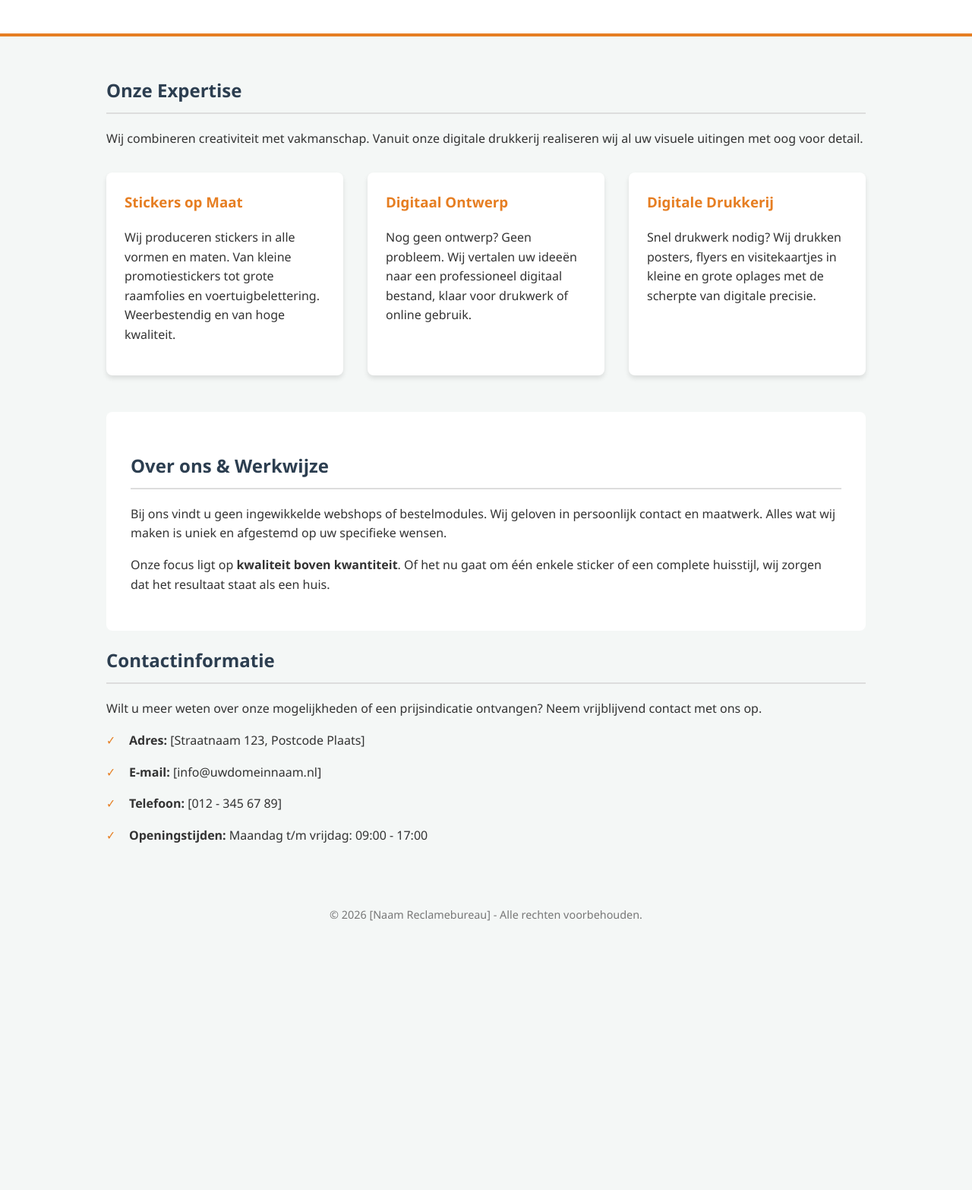
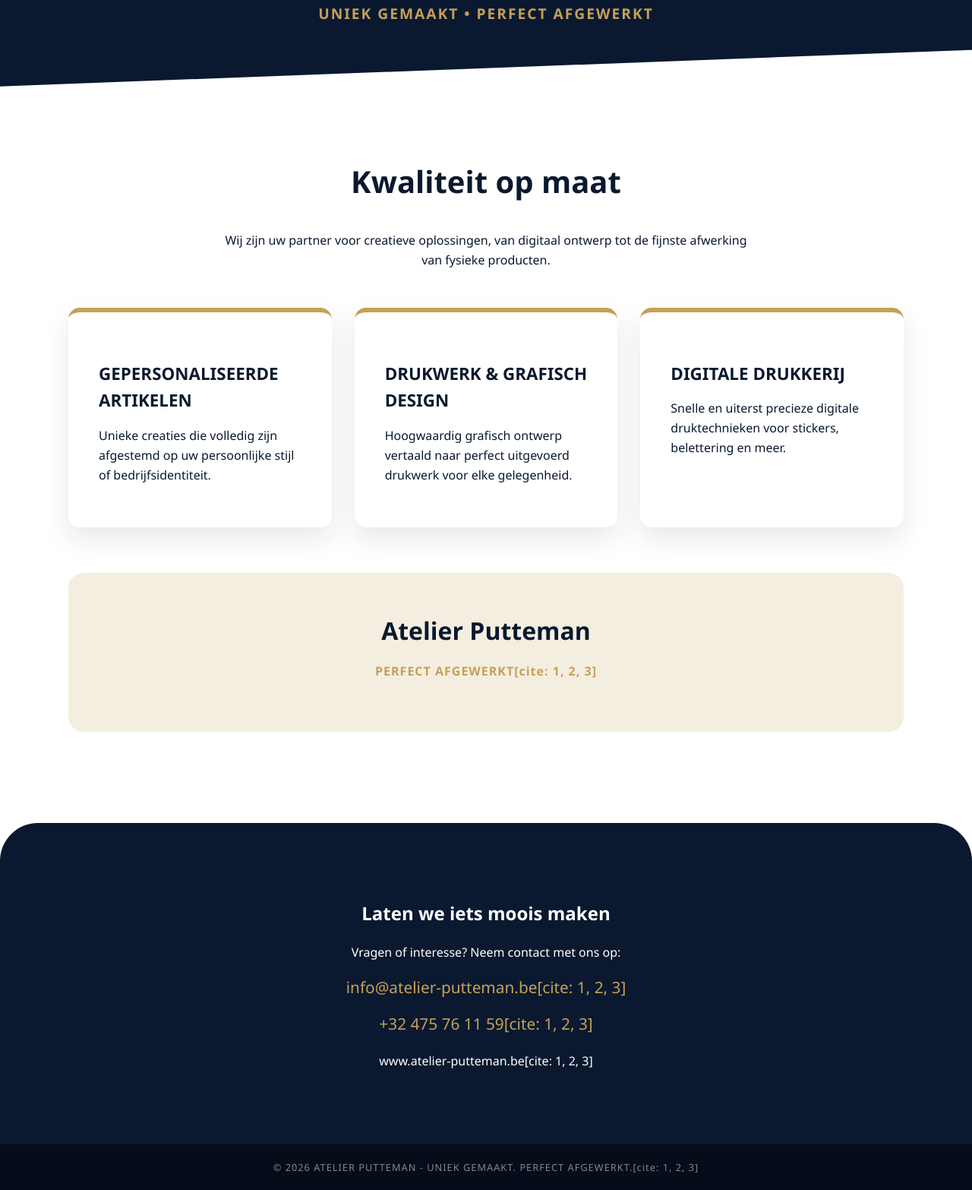
Before and after one commit to SPAGENCYBE/website, a plain HTML site: page index.html in a window 1280 px wide. Shown: the part 206-1772 px from the top of the page at 76% size. Before the commit the page ends 1453 px from the top, so only its background shows below. Drawn offline with Linux system fonts and the light colour scheme.

Commit message:
Add files via upload

```diff
--- a/index.html
+++ b/index.html
@@ -3,156 +3,189 @@
 <head>
     <meta charset="UTF-8">
     <meta name="viewport" content="width=device-width, initial-scale=1.0">
-    <title>Uw Reclamebureau | Stickers, Ontwerp & Drukkerij</title>
+    <title>Atelier Putteman | Uniek Gemaakt</title>
     <style>
-        /* Basis Instellingen */
+        /* Kleurenpalet gebaseerd op visitekaartje */
         :root {
-            --primary-color: #2c3e50; /* Donkerblauw/grijs - zakelijk */
-            --accent-color: #e67e22;  /* Oranje - voor actie/stickers */
-            --light-bg: #f4f7f6;
-            --text-color: #333;
+            --navy: #0a192f;       /* Diep donkerblauw */
+            --gold: #c5a059;       /* Elegant goud/beige */
+            --soft-gold: #f4eee0;  /* Lichte achtergrondvariant */
+            --white: #ffffff;
         }
 
         body {
-            font-family: 'Segoe UI', Tahoma, Geneva, Verdana, sans-serif;
-            line-height: 1.6;
-            color: var(--text-color);
+            font-family: 'Segoe UI', Roboto, Helvetica, Arial, sans-serif;
             margin: 0;
             padding: 0;
-            background-color: var(--light-bg);
+            color: var(--navy);
+            background-color: var(--white);
+            line-height: 1.6;
         }
 
+        /* Hero Sectie met schuine lijn */
         header {
-            background: white;
-            padding: 2rem 1rem;
+            background: var(--navy);
+            color: var(--white);
+            padding: 80px 20px;
             text-align: center;
-            border-bottom: 4px solid var(--accent-color);
+            clip-path: polygon(0 0, 100% 0, 100% 85%, 0% 100%);
+            position: relative;
+        }
+
+        .logo-img {
+            max-width: 280px;
+            height: auto;
+            filter: drop-shadow(0px 4px 10px rgba(0,0,0,0.3));
+            margin-bottom: 20px;
+        }
+
+        h1 {
+            font-size: 3rem;
+            margin: 10px 0;
+            letter-spacing: 3px;
+            text-transform: uppercase;
+        }
+
+        .tagline {
+            color: var(--gold);
+            font-size: 1.2rem;
+            font-weight: bold;
+            letter-spacing: 2px;
+            text-transform: uppercase;
         }
 
         .container {
-            max-width: 1000px;
+            max-width: 1100px;
             margin: 0 auto;
-            padding: 2rem 1rem;
+            padding: 60px 20px;
         }
 
-        h1 { margin: 0; color: var(--primary-color); font-size: 2.5rem; }
-        h2 { color: var(--primary-color); border-bottom: 2px solid #ddd; padding-bottom: 10px; }
-
-        /* Diensten Sectie */
-        .services {
+        /* Diensten met moderne kaarten */
+        .services-grid {
             display: grid;
             grid-template-columns: repeat(auto-fit, minmax(300px, 1fr));
-            gap: 2rem;
-            margin-top: 2rem;
+            gap: 30px;
+            margin-top: 50px;
         }
 
-        .card {
-            background: white;
-            padding: 1.5rem;
-            border-radius: 8px;
-            box-shadow: 0 4px 6px rgba(0,0,0,0.1);
+        .service-card {
+            background: var(--white);
+            padding: 40px;
+            border-radius: 15px;
+            border-top: 6px solid var(--gold);
+            box-shadow: 0 15px 35px rgba(10, 25, 47, 0.1);
+            transition: transform 0.3s ease;
         }
 
-        .card h3 {
-            color: var(--accent-color);
-            margin-top: 0;
+        .service-card:hover {
+            transform: translateY(-10px);
         }
 
-        /* Info Sectie */
-        .info-block {
-            background: white;
-            padding: 2rem;
-            border-radius: 8px;
-            margin-top: 3rem;
+        .service-card h3 {
+            color: var(--navy);
+            font-size: 1.4rem;
+            margin-bottom: 15px;
+            text-transform: uppercase;
         }
 
-        /* Contact Lijst */
-        .contact-list {
-            list-style: none;
-            padding: 0;
+        /* Accent sectie */
+        .quality-banner {
+            background-color: var(--soft-gold);
+            padding: 50px;
+            border-radius: 20px;
+            text-align: center;
+            margin: 60px 0;
         }
 
-        .contact-list li {
-            margin-bottom: 1rem;
-            padding-left: 30px;
-            position: relative;
+        .quality-banner h2 {
+            color: var(--navy);
+            font-size: 2rem;
+            margin: 0;
         }
 
-        .contact-list li::before {
-            content: '✓';
-            position: absolute;
-            left: 0;
-            color: var(--accent-color);
-            font-weight: bold;
+        /* Contact sectie */
+        .footer-contact {
+            background: var(--navy);
+            color: var(--white);
+            padding: 80px 20px;
+            border-radius: 50px 50px 0 0;
+            text-align: center;
+        }
+
+        .footer-contact a {
+            color: var(--gold);
+            text-decoration: none;
+            font-size: 1.3rem;
+            display: block;
+            margin: 15px 0;
+            transition: opacity 0.3s;
+        }
+
+        .footer-contact a:hover {
+            opacity: 0.8;
         }
 
         footer {
+            background: #050d1a;
+            color: rgba(255,255,255,0.5);
+            padding: 20px;
             text-align: center;
-            padding: 2rem;
-            font-size: 0.9rem;
-            color: #777;
+            font-size: 0.8rem;
+            letter-spacing: 1px;
         }
 
-        /* Responsive aanpassing */
-        @media (max-width: 600px) {
-            h1 { font-size: 1.8rem; }
+        @media (max-width: 768px) {
+            h1 { font-size: 2rem; }
+            header { padding: 60px 10px; }
         }
     </style>
 </head>
 <body>
 
 <header>
-    <div class="container">
-        <h1>[NAAM RECLAMEBUREAU]</h1>
-        <p>Digitale Drukkerij • Stickers • Grafisch Ontwerp</p>
-    </div>
+    <img src="logo.png" alt="Atelier Putteman" class="logo-img">
+    <div class="tagline">Uniek gemaakt • Perfect afgewerkt</div>
 </header>
 
 <div class="container">
+    <div style="text-align:center; max-width: 700px; margin: 0 auto;">
+        <h2 style="font-size: 2.5rem;">Kwaliteit op maat</h2>
+        <p>Wij zijn uw partner voor creatieve oplossingen, van digitaal ontwerp tot de fijnste afwerking van fysieke producten.</p>
+    </div>
 
-    <section>
-        <h2>Onze Expertise</h2>
-        <p>Wij combineren creativiteit met vakmanschap. Vanuit onze digitale drukkerij realiseren wij al uw visuele uitingen met oog voor detail.</p>
+    <div class="services-grid">
+        <div class="service-card">
+            <h3>Gepersonaliseerde Artikelen</h3>
+            <p>Unieke creaties die volledig zijn afgestemd op uw persoonlijke stijl of bedrijfsidentiteit.</p>
+        </div>
+        <div class="service-card">
+            <h3>Drukwerk & Grafisch Design</h3>
+            <p>Hoogwaardig grafisch ontwerp vertaald naar perfect uitgevoerd drukwerk voor elke gelegenheid.</p>
+        </div>
+        <div class="service-card">
+            <h3>Digitale Drukkerij</h3>
+            <p>Snelle en uiterst precieze digitale druktechnieken voor stickers, belettering en meer.</p>
+        </div>
+    </div>
 
-        <div class="services">
-            <div class="card">
-                <h3>Stickers op Maat</h3>
-                <p>Wij produceren stickers in alle vormen en maten. Van kleine promotiestickers tot grote raamfolies en voertuigbelettering. Weerbestendig en van hoge kwaliteit.</p>
-            </div>
-
-            <div class="card">
-                <h3>Digitaal Ontwerp</h3>
-                <p>Nog geen ontwerp? Geen probleem. Wij vertalen uw ideeën naar een professioneel digitaal bestand, klaar voor drukwerk of online gebruik.</p>
-            </div>
-
-            <div class="card">
-                <h3>Digitale Drukkerij</h3>
-                <p>Snel drukwerk nodig? Wij drukken posters, flyers en visitekaartjes in kleine en grote oplages met de scherpte van digitale precisie.</p>
-            </div>
-        </div>
-    </section>
-
-    <section class="info-block">
-        <h2>Over ons & Werkwijze</h2>
-        <p>Bij ons vindt u geen ingewikkelde webshops of bestelmodules. Wij geloven in persoonlijk contact en maatwerk. Alles wat wij maken is uniek en afgestemd op uw specifieke wensen.</p>
-        <p>Onze focus ligt op <strong>kwaliteit boven kwantiteit</strong>. Of het nu gaat om één enkele sticker of een complete huisstijl, wij zorgen dat het resultaat staat als een huis.</p>
-    </section>
-
-    <section>
-        <h2>Contactinformatie</h2>
-        <p>Wilt u meer weten over onze mogelijkheden of een prijsindicatie ontvangen? Neem vrijblijvend contact met ons op.</p>
-        <ul class="contact-list">
-            <li><strong>Adres:</strong> [Straatnaam 123, Postcode Plaats]</li>
-            <li><strong>E-mail:</strong> [info@uwdomeinnaam.nl]</li>
-            <li><strong>Telefoon:</strong> [012 - 345 67 89]</li>
-            <li><strong>Openingstijden:</strong> Maandag t/m vrijdag: 09:00 - 17:00</li>
-        </ul>
-    </section>
-
+    <div class="quality-banner">
+        <h2>Atelier Putteman</h2>
+        <p style="color: var(--gold); font-weight: bold; letter-spacing: 1px;">PERFECT AFGEWERKT[cite: 1, 2, 3]</p>
+    </div>
 </div>
 
+<section class="footer-contact">
+    <div class="container" style="padding: 0;">
+        <h2>Laten we iets moois maken</h2>
+        <p>Vragen of interesse? Neem contact met ons op:</p>
+        <a href="mailto:info@atelier-putteman.be">info@atelier-putteman.be[cite: 1, 2, 3]</a>
+        <a href="tel:+32475761159">+32 475 76 11 59[cite: 1, 2, 3]</a>
+        <p style="margin-top: 20px;">www.atelier-putteman.be[cite: 1, 2, 3]</p>
+    </div>
+</section>
+
 <footer>
-    &copy; 2026 [Naam Reclamebureau] - Alle rechten voorbehouden.
+    &copy; 2026 ATELIER PUTTEMAN - UNIEK GEMAAKT. PERFECT AFGEWERKT.[cite: 1, 2, 3]
 </footer>
 
 </body>
```
Also changed, not shown: logo.png (added).
